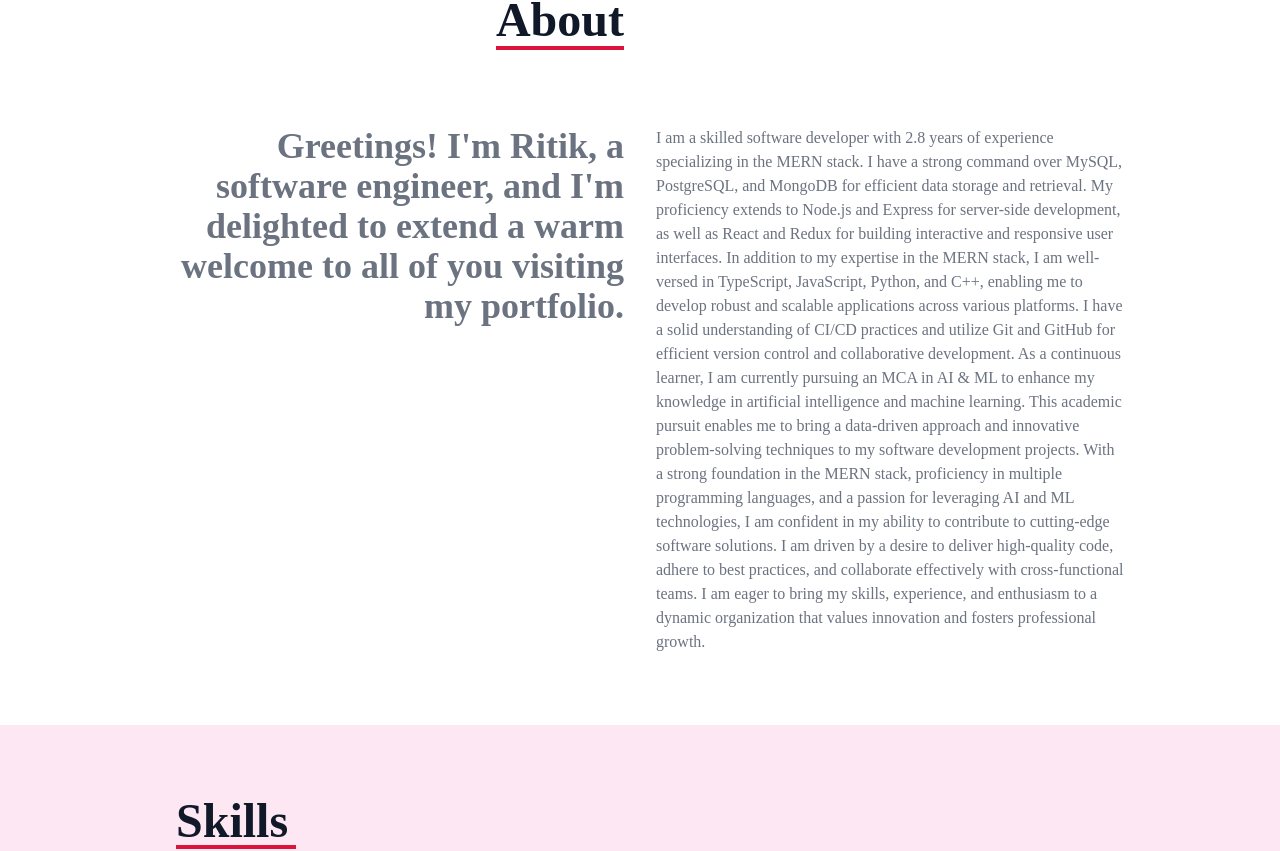
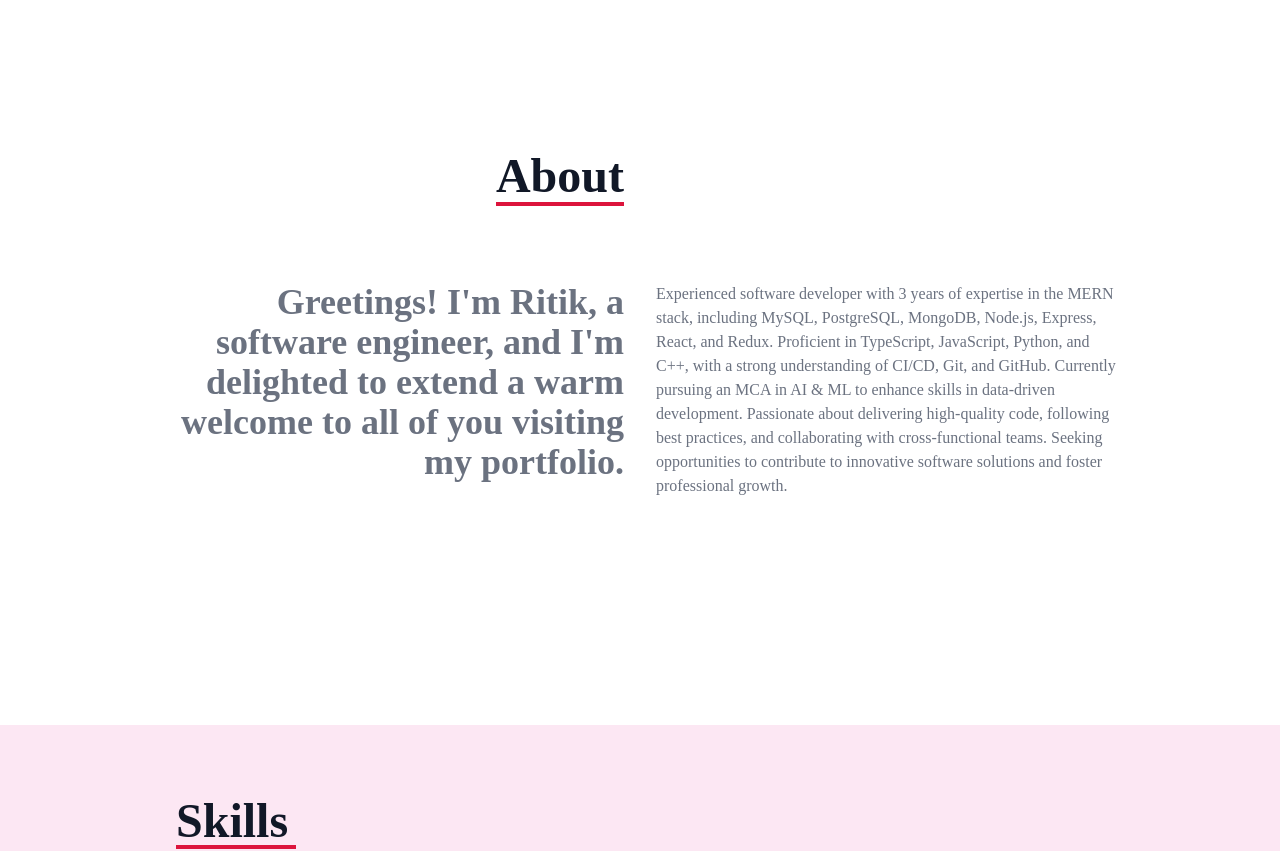
Before and after one commit to ribhar/Portfolio-1-0, a React (Create React App) app: page / in a window 1280 px wide. Shown: the part 755-1606 px from the top of the page. Built offline with nearby package versions, Linux system fonts and the light colour scheme.

Commit message:
Update About.jsx

```diff
--- a/src/components/About.jsx
+++ b/src/components/About.jsx
@@ -20,16 +20,7 @@ const About = () => {
                     <p>Greetings! I'm Ritik, a software engineer, and I'm delighted to extend a warm welcome to all of you visiting my portfolio.</p>
                 </div>
                 <div>
-                    <p className='text-gray-500'>
-I am a skilled software developer with 2.8 years of experience specializing in the MERN stack. I have a strong command over MySQL, PostgreSQL, and MongoDB for efficient data storage and retrieval. My proficiency extends to Node.js and Express for server-side development, as well as React and Redux for building interactive and responsive user interfaces.
-
-In addition to my expertise in the MERN stack, I am well-versed in TypeScript, JavaScript, Python, and C++, enabling me to develop robust and scalable applications across various platforms. I have a solid understanding of CI/CD practices and utilize Git and GitHub for efficient version control and collaborative development.
-
-As a continuous learner, I am currently pursuing an MCA in AI & ML to enhance my knowledge in artificial intelligence and machine learning. This academic pursuit enables me to bring a data-driven approach and innovative problem-solving techniques to my software development projects.
-
-With a strong foundation in the MERN stack, proficiency in multiple programming languages, and a passion for leveraging AI and ML technologies, I am confident in my ability to contribute to cutting-edge software solutions. I am driven by a desire to deliver high-quality code, adhere to best practices, and collaborate effectively with cross-functional teams.
-
-I am eager to bring my skills, experience, and enthusiasm to a dynamic organization that values innovation and fosters professional growth.</p>
+                    <p className='text-gray-500'>Experienced software developer with 3 years of expertise in the MERN stack, including MySQL, PostgreSQL, MongoDB, Node.js, Express, React, and Redux. Proficient in TypeScript, JavaScript, Python, and C++, with a strong understanding of CI/CD, Git, and GitHub. Currently pursuing an MCA in AI & ML to enhance skills in data-driven development. Passionate about delivering high-quality code, following best practices, and collaborating with cross-functional teams. Seeking opportunities to contribute to innovative software solutions and foster professional growth.</p>
                 </div>
             </div>
         </div>
```
